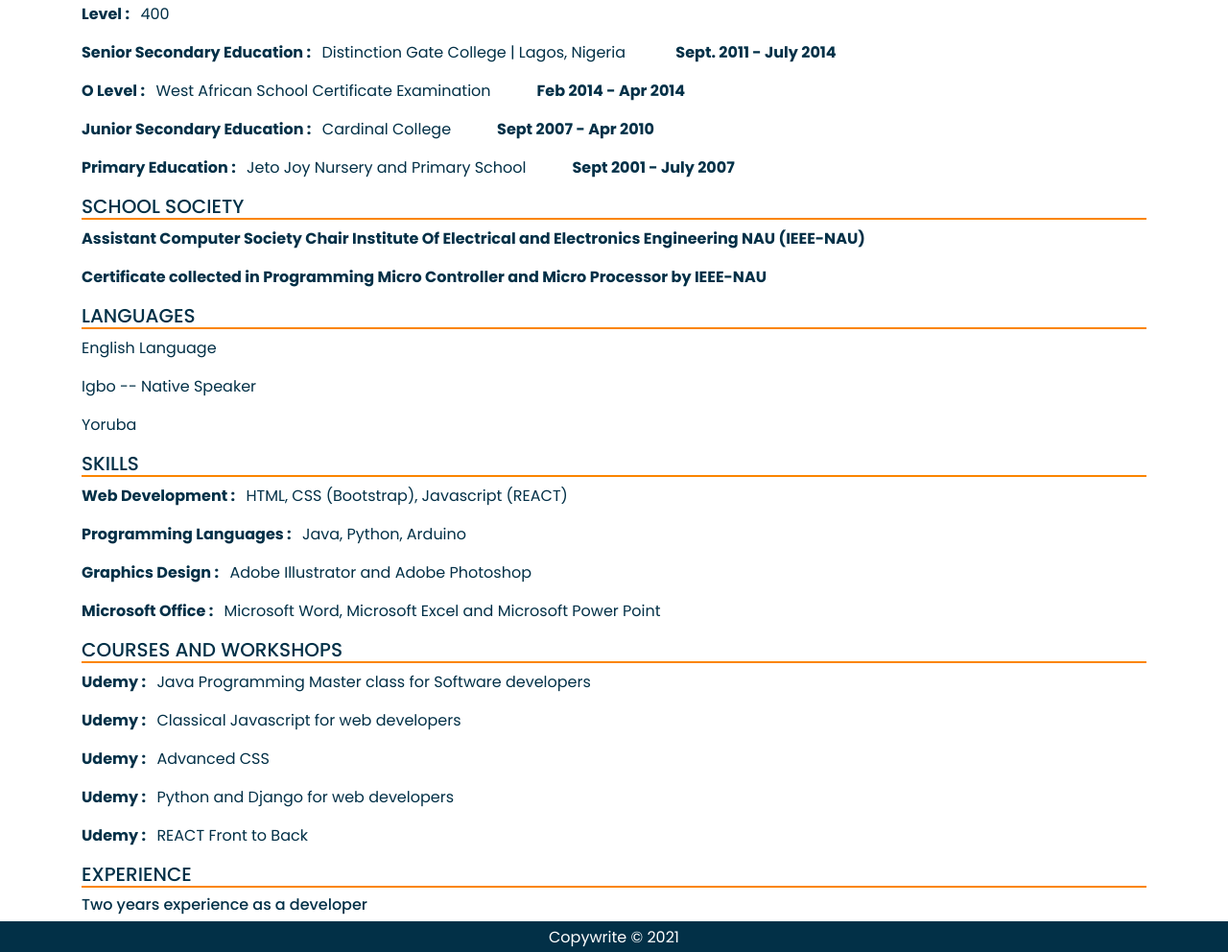
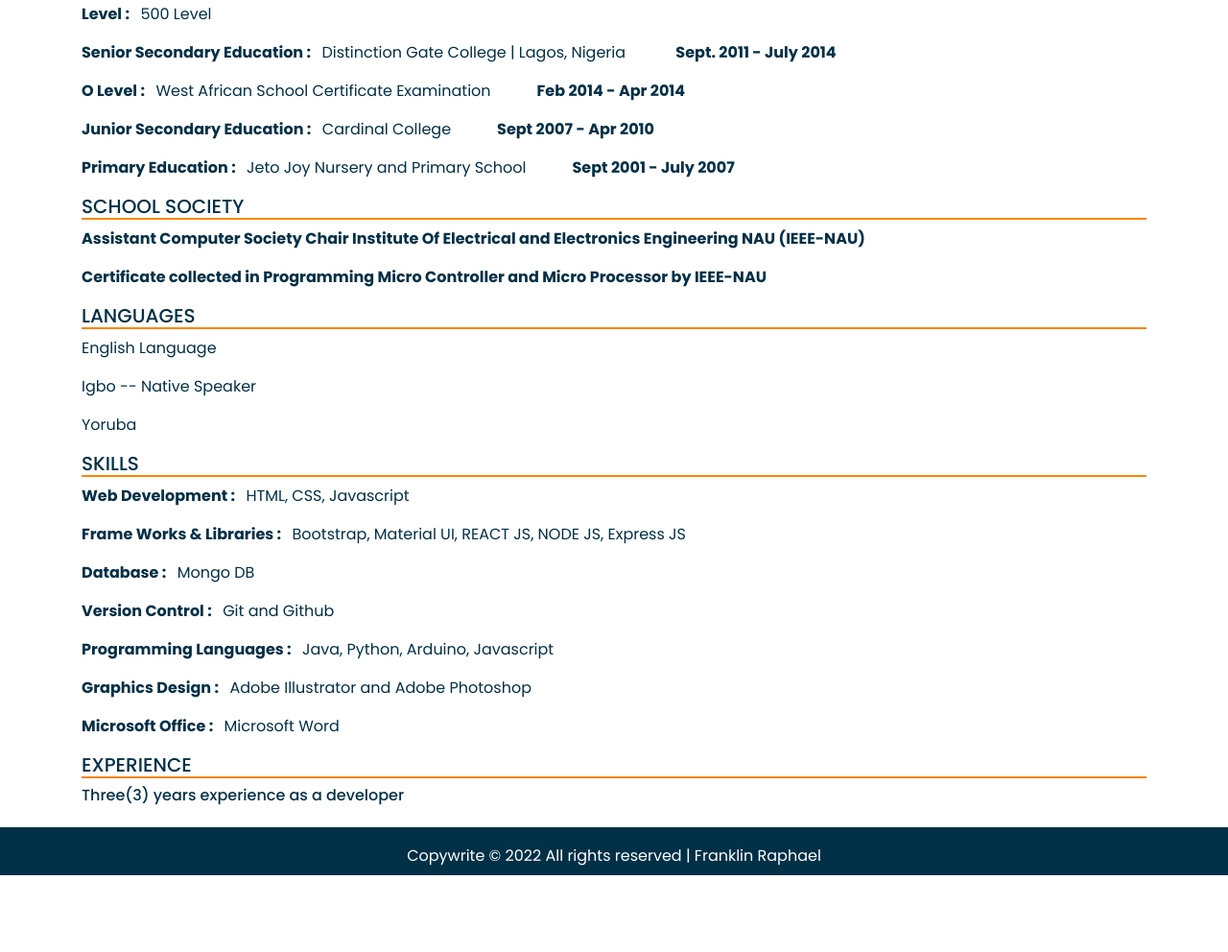
Before and after one commit to Franklin-raph/myOnlineCv, a plain HTML site: page index.html in a window 1280 px wide. Shown: the part 793-1785 px from the top of the page at 96% size. After the commit the page ends 1705 px from the top, so only its background shows below. Drawn offline with Linux system fonts and the light colour scheme.

Commit message:
updated my online cv

```diff
--- a/css/style.css
+++ b/css/style.css
@@ -4,7 +4,7 @@
     box-sizing: border-box;
     margin: 0;
     padding: 0;
-    font-family: 'Poppins', sans-serif;
+    font-family: 'Poppins';
 }
 .header{
     margin-bottom: 2rem;
@@ -66,7 +66,7 @@ h1,h2,h3,h4,h5,h6,p{
 
         #hng{
             display: block;
-            margin: 3rem auto 0 auto;
+            margin: 3rem auto 0;
         }
 
         #hng img{
@@ -77,19 +77,26 @@ h1,h2,h3,h4,h5,h6,p{
 
         footer{
             background-color: #023047;
-            height: 2rem;
+            /* padding-top: 5px; */
 
         }
 
         footer p{
             color: #fff;
-            padding-top: 5px;
+            /* padding-top: 5px; */
         }
 
 @media (max-width: 992px){
     .img_name h1{
         font-size: 30px;
     }
+}
+
+@media (max-width: 770px){
+    .img_name h1{
+        font-size: 20px;
+    }
+
 }
 
 
@@ -105,10 +112,3 @@ h1,h2,h3,h4,h5,h6,p{
     }
 
 }
-
-@media (max-width: 770px){
-    .img_name h1{
-        font-size: 20px;
-    }
-
-}
--- a/index.html
+++ b/index.html
@@ -63,7 +63,7 @@
                     <h5 id="sub_head">EDUCATION</h5>
                     <p><span class="mr-2">Institution : </span>Nnamdi Azikiwe University | Awka, Nigeria</p>
                     <p><span class="mr-2">Course : </span>Electronics and Computer Engineering (B.Eng) <span class="ml-5">Nov 2017 - Dec 2022</span></p>
-                    <p><span class="mr-2">Level : </span>400</p>
+                    <p><span class="mr-2">Level : </span>500 Level</p>
                     <p><span class="mr-2">Senior Secondary Education : </span>Distinction Gate College | Lagos, Nigeria <span class="ml-5">Sept. 2011 - July 2014</span></p>
                     <p><span class="mr-2">O Level : </span>West African School Certificate Examination<span class="ml-5">Feb 2014 - Apr 2014</span></p>
                     <p><span class="mr-2">Junior Secondary Education : </span>Cardinal College<span class="ml-5">Sept 2007 - Apr 2010</span></p>
@@ -79,20 +79,23 @@
                     <p>Yoruba</p>
 
                     <h5 id="sub_head">SKILLS</h5>
-                    <p><span class="mr-2">Web Development : </span>HTML, CSS (Bootstrap), Javascript (REACT)</p>
-                    <p><span class="mr-2">Programming Languages : </span>Java, Python, Arduino</p>
+                    <p><span class="mr-2">Web Development : </span>HTML, CSS, Javascript</p>
+                    <p><span class="mr-2">Frame Works & Libraries : </span>Bootstrap, Material UI, REACT JS, NODE JS, Express JS</p>
+                    <p><span class="mr-2">Database : </span>Mongo DB</p>
+                    <p><span class="mr-2">Version Control : </span>Git and Github</p>
+                    <p><span class="mr-2">Programming Languages : </span>Java, Python, Arduino, Javascript</p>
                     <p><span class="mr-2">Graphics Design : </span>Adobe Illustrator and Adobe Photoshop</p>
-                    <p><span class="mr-2">Microsoft Office : </span>Microsoft Word, Microsoft Excel and Microsoft Power Point</p>
+                    <p><span class="mr-2">Microsoft Office : </span>Microsoft Word</p>
 
-                    <h5 id="sub_head">COURSES AND WORKSHOPS</h5>
+                    <!-- <h5 id="sub_head">COURSES AND WORKSHOPS</h5>
                     <p><span class="mr-2">Udemy : </span>Java Programming Master class for Software developers</p>
                     <p><span class="mr-2">Udemy : </span>Classical Javascript for web developers</p>
                     <p><span class="mr-2">Udemy : </span>Advanced CSS</p>
                     <p><span class="mr-2">Udemy : </span>Python and Django for web developers</p>
-                    <p><span class="mr-2">Udemy : </span>REACT Front to Back</p>
+                    <p><span class="mr-2">Udemy : </span>REACT Front to Back</p> -->
 
                     <h5 id="sub_head">EXPERIENCE</h5>
-                    <h6>Two years experience as a developer</h6>
+                    <h6>Three(3) years experience as a developer</h6>
                 </div>
             </div>
             <!-- <div class="row">
@@ -103,8 +106,8 @@
             </div> -->
         </div>
 
-        <footer>
-            <p class="text-center">Copywrite &copy; 2021</p>
+        <footer class="mt-3 pt-2" style="height: 50px;">
+            <p class="text-center" style="margin-top: 10px;">Copywrite &copy; 2022 All rights reserved | Franklin Raphael</p>
         </footer>
 
     <script src="/js/all.min.js"></script>
```
